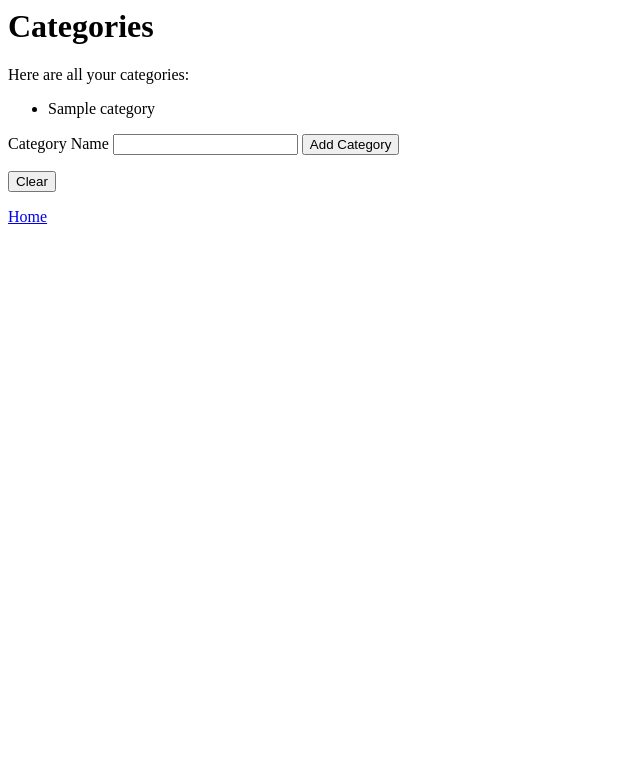
After one commit to fignewtonfood/to_do_many, a PHP site: template views/categories.html.twig in a window 1280 px wide. The commit adds this page. Shown: the top 783 px of the page, without its empty margins (0-640 px from the left). Run offline with PHP 8.4, Linux system fonts and the light colour scheme; the template is opened without the code that fills it: most values are stand-ins (such as "Sample title", 1, 10 or a date in 2020); some libraries are stand-ins or nearby versions.

Commit message:
finish Silex

```diff
--- /dev/null
+++ b/views/categories.html.twig
@@ -0,0 +1,30 @@
+<html>
+    <head>
+        <title>To Do List</title>
+    </head>
+    <body>
+        <h1>Categories</h1>
+        {% if categories is not empty %}
+            <p>Here are all your categories:</p>
+            <ul>
+                {% for category in categories %}
+                    <li>{{ category.getName }}</li>
+                {% endfor %}
+            </ul>
+            {% endif %}
+
+            <form action='/categories' method='post'>
+                <label for='name'>Category Name</label>
+                <input id='name' name='name' type='text'>
+
+                <button type='submit'>Add Category</button>
+            </form>
+
+            <form action='/delete_categories' method='post'>
+                <button type='submit'>Clear</button>
+            </form>
+
+            <p><a href='/'>Home</a></p>
+
+    </body>
+</html>
```
Also changed, not shown: app/app.php (+27 -5 lines), views/create_tasks.html.twig (deleted, +0 -10 lines), views/delete_tasks.html.twig (deleted, +0 -9 lines), views/index.html.twig (added, +11 -0 lines), views/tasks.html.twig (+8 -5 lines).
